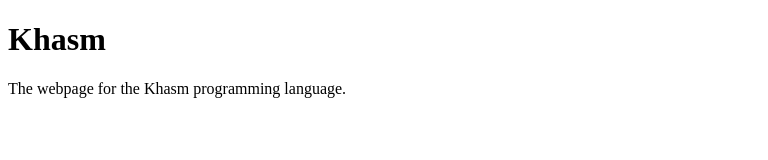
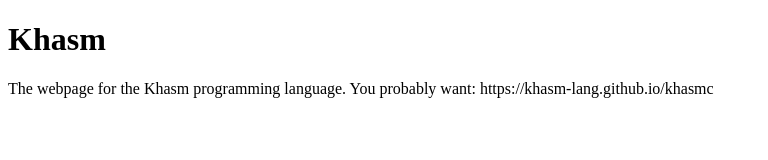
Before and after one commit to khasm-lang/khasm-lang.github.io, a plain HTML site: page index.html in a window 1280 px wide. Shown: the whole page, without its empty margins (0-768 px from the left). Drawn offline with Linux system fonts and the light colour scheme.

Commit message:
Update index.html

```diff
--- a/index.html
+++ b/index.html
@@ -1,4 +1,3 @@
-
     <!doctype html>
     <html>
     <head>
@@ -10,7 +9,8 @@
     </head>
     <body>
     <strong><h1> Khasm </h1></strong>
-    <p> The webpage for the Khasm programming language. </p>
-
+    <p> The webpage for the Khasm programming language.
+        You probably want: https://khasm-lang.github.io/khasmc
+    </p>
     </body>
     </html>
```
